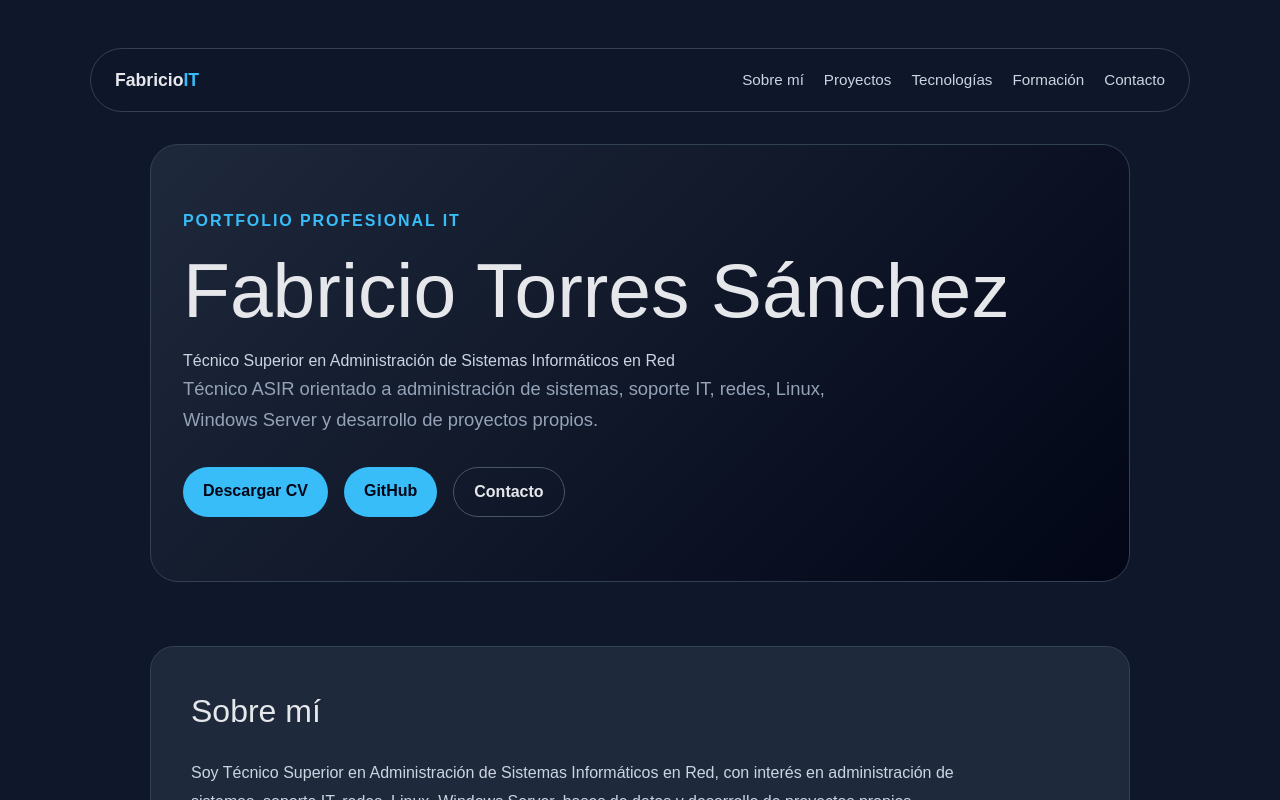
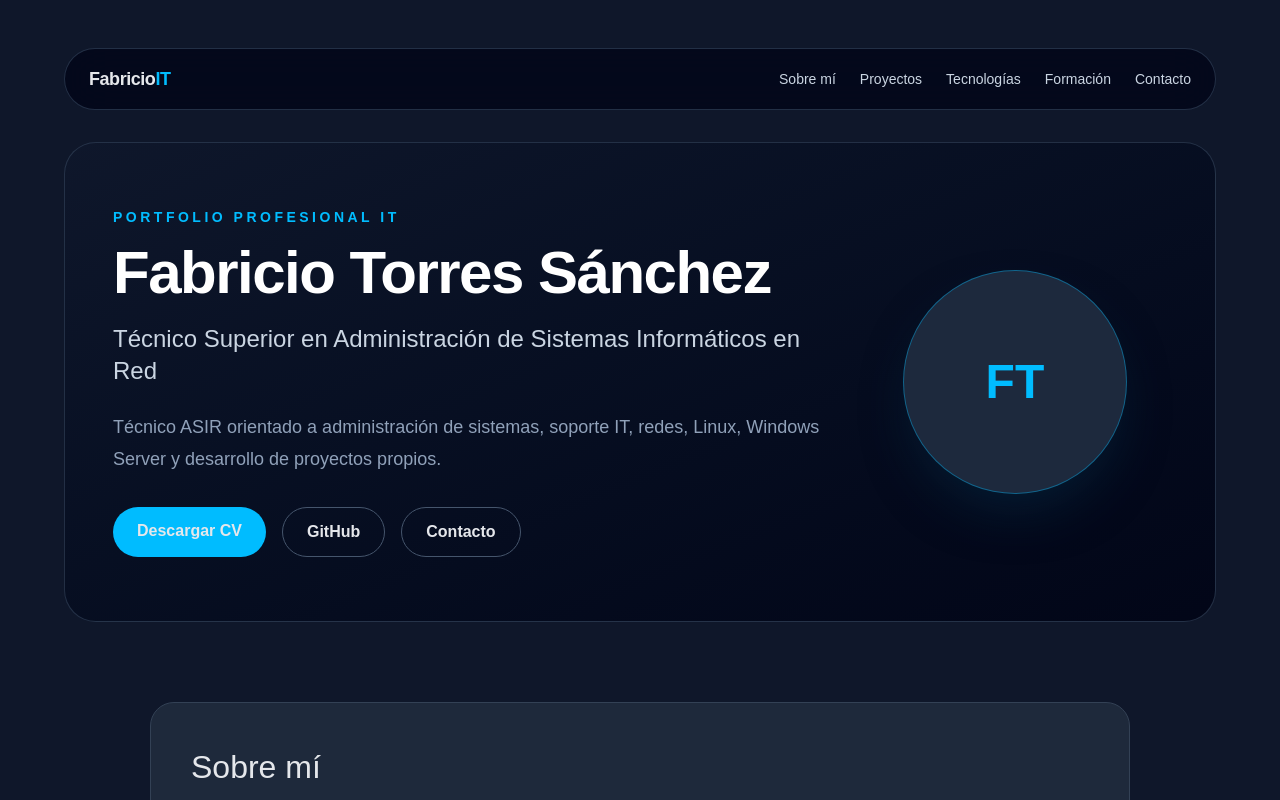
Before and after one commit to fabrint96-ship-it/fabricio-portfolio, a React (Vite) app: page / in a window 1280 px wide. Shown: the top 800 px of the page. Built offline with nearby package versions, Linux system fonts and the light colour scheme; no server answers; the database is empty.

Commit message:
EP-15: Migrate navbar and hero to Tailwind

```diff
--- a/src/components/layout/Navbar.jsx
+++ b/src/components/layout/Navbar.jsx
@@ -1,16 +1,16 @@
 function Navbar() {
   return (
-    <header className="navbar">
-      <a href="#inicio" className="navbar-logo">
-        Fabricio<span>IT</span>
+    <header className="sticky top-4 z-50 mx-auto mb-8 flex max-w-6xl items-center justify-between rounded-full border border-slate-700/70 bg-slate-950/80 px-6 py-4 backdrop-blur-xl">
+      <a href="#inicio" className="text-lg font-extrabold tracking-tight">
+        Fabricio<span className="text-sky-400">IT</span>
       </a>
 
-      <nav className="navbar-links">
-        <a href="#sobre-mi">Sobre mí</a>
-        <a href="#proyectos">Proyectos</a>
-        <a href="#tecnologias">Tecnologías</a>
-        <a href="#formacion">Formación</a>
-        <a href="#contacto">Contacto</a>
+      <nav className="hidden gap-6 text-sm font-medium text-slate-300 md:flex">
+        <a className="hover:text-sky-400" href="#sobre-mi">Sobre mí</a>
+        <a className="hover:text-sky-400" href="#proyectos">Proyectos</a>
+        <a className="hover:text-sky-400" href="#tecnologias">Tecnologías</a>
+        <a className="hover:text-sky-400" href="#formacion">Formación</a>
+        <a className="hover:text-sky-400" href="#contacto">Contacto</a>
       </nav>
     </header>
   )
--- a/src/components/sections/HeroSection.jsx
+++ b/src/components/sections/HeroSection.jsx
@@ -2,26 +2,59 @@ import { profile } from "../../data/profile"
 
 function HeroSection() {
   return (
-    <section id="inicio" className="hero">
-      <p className="tag">Portfolio profesional IT</p>
+    <section
+      id="inicio"
+      className="mx-auto mb-20 grid max-w-6xl gap-10 rounded-[2rem] border border-slate-700/70 bg-gradient-to-br from-slate-900 to-slate-950 px-8 py-16 md:grid-cols-[1.4fr_0.6fr] md:px-12"
+    >
+      <div>
+        <p className="mb-4 text-sm font-bold uppercase tracking-[0.25em] text-sky-400">
+          Portfolio profesional IT
+        </p>
 
-      <h1>{profile.name}</h1>
+        <h1 className="text-4xl font-black tracking-tight text-white md:text-6xl">
+          {profile.name}
+        </h1>
 
-      <h2>{profile.role}</h2>
+        <h2 className="mt-5 text-xl font-medium text-slate-300 md:text-2xl">
+          {profile.role}
+        </h2>
 
-      <p className="headline">{profile.headline}</p>
+        <p className="mt-6 max-w-3xl text-lg leading-8 text-slate-400">
+          {profile.headline}
+        </p>
 
-      <div className="hero-actions">
-        <a href={profile.cv} download>
+        <div className="mt-8 flex flex-wrap gap-4">
+          <a
+            href={profile.cv}
+            download
+            className="rounded-full bg-sky-400 px-6 py-3 font-bold text-slate-950 hover:bg-sky-300"
+          >
             Descargar CV
-        </a>
+          </a>
 
-        <a href={profile.github} target="_blank" rel="noreferrer">
+          <a
+            href={profile.github}
+            target="_blank"
+            rel="noreferrer"
+            className="rounded-full border border-slate-600 px-6 py-3 font-bold text-white hover:border-sky-400 hover:text-sky-400"
+          >
             GitHub
-        </a>
+          </a>
 
-        <a href={`mailto:${profile.email}`}>Contacto</a>
-       </div>
+          <a
+            href={`mailto:${profile.email}`}
+            className="rounded-full border border-slate-600 px-6 py-3 font-bold text-white hover:border-sky-400 hover:text-sky-400"
+          >
+            Contacto
+          </a>
+        </div>
+      </div>
+
+      <div className="flex items-center justify-center">
+        <div className="flex h-44 w-44 items-center justify-center rounded-full border border-sky-400/40 bg-slate-800 text-5xl font-black text-sky-400 shadow-2xl shadow-sky-950/50 md:h-56 md:w-56">
+          FT
+        </div>
+      </div>
     </section>
   )
 }
```
